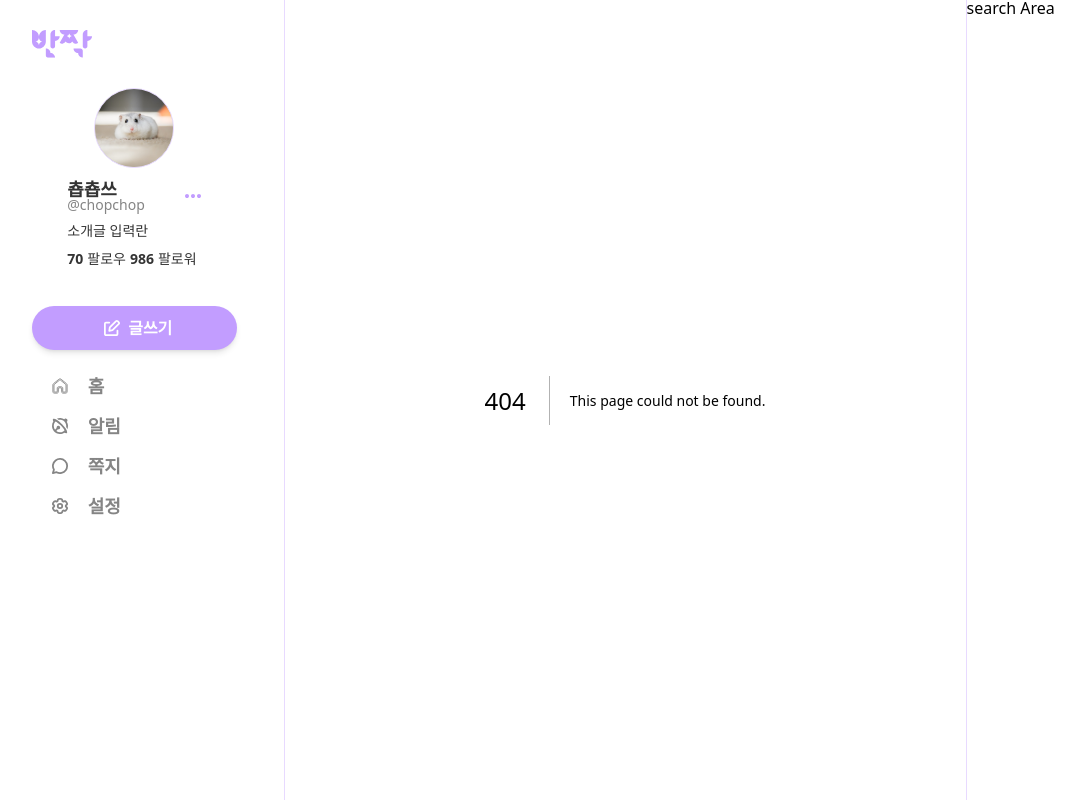
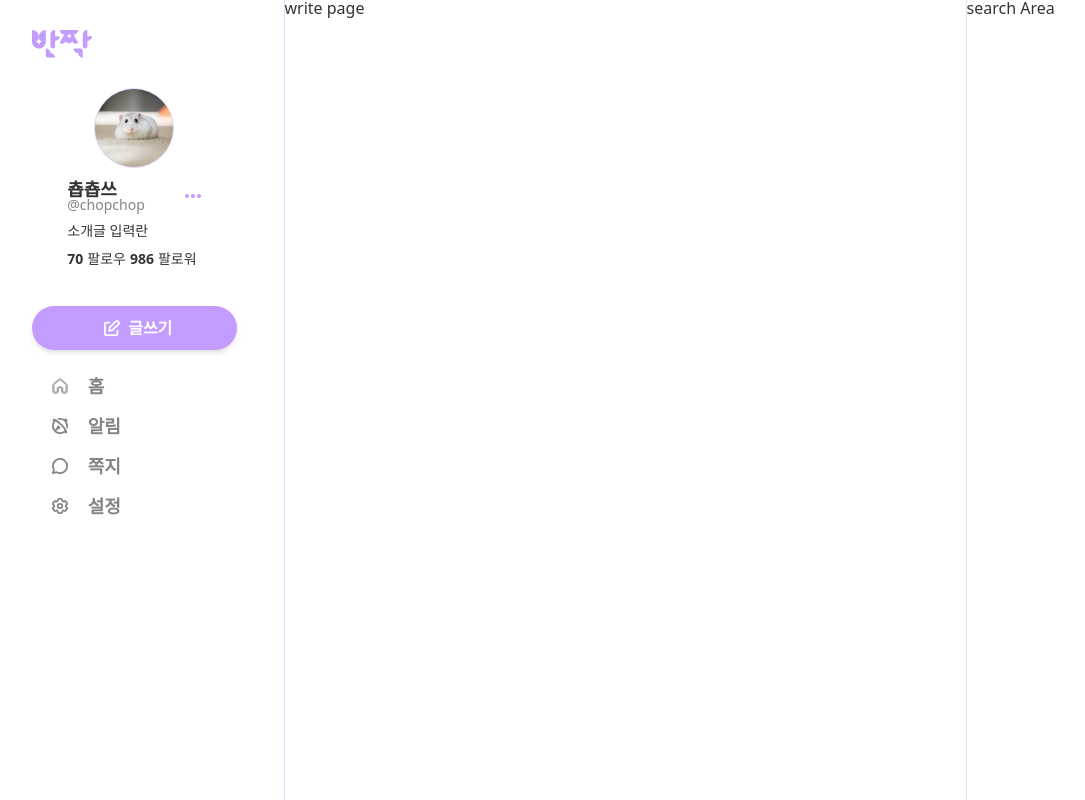
Before and after one commit to banzakk/frontend, a Next.js app: page /write in a window 1280 px wide. Before the commit this address had no page. Shown: the whole page, without its empty margins (15-1100 px from the left). Built offline with nearby package versions, Linux system fonts and the light colour scheme.

Commit message:
feat: write 페이지 추가

```diff
--- /dev/null
+++ b/src/app/(whisper)/write/page.tsx
@@ -0,0 +1,7 @@
+export default function Page() {
+  return (
+    <div>
+      write page
+    </div>
+  )
+}
```
